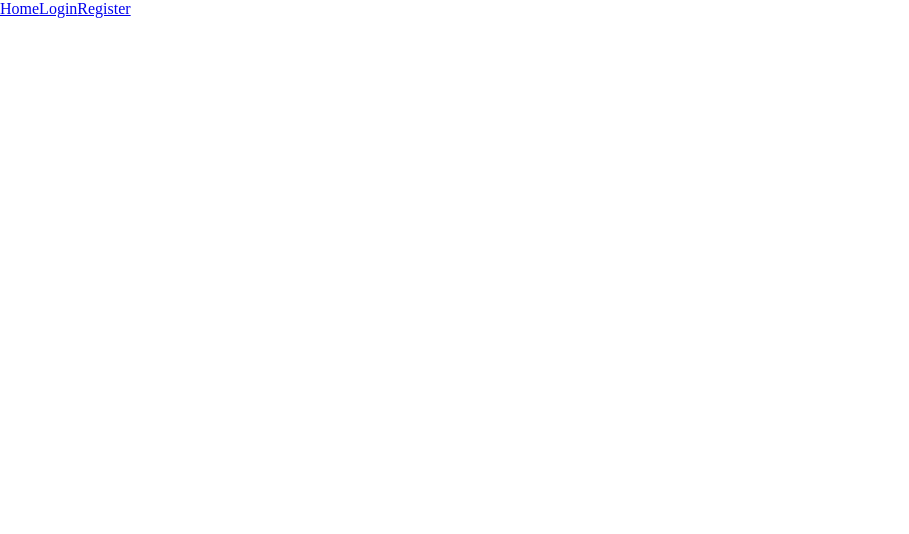
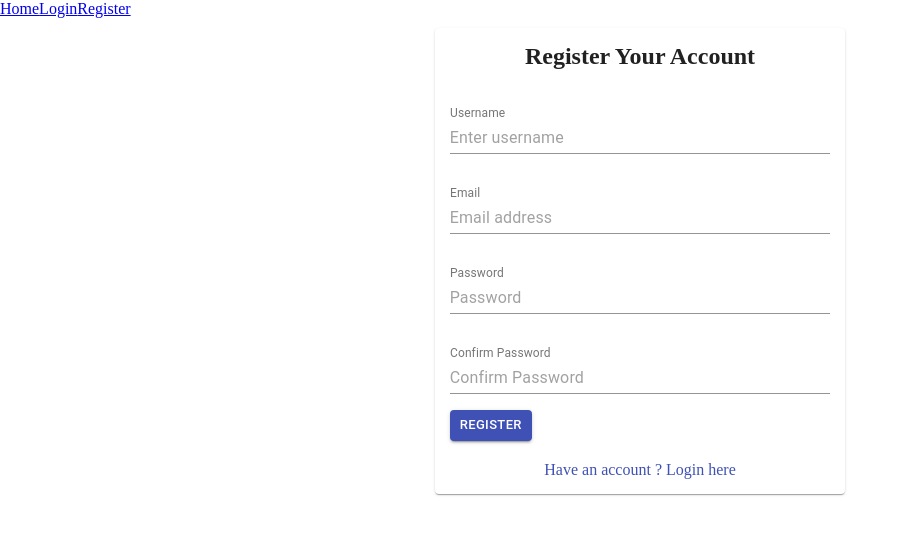
Before and after one commit to mdmonir027/mern-blog, a React (Create React App) app in the folder frontend/: page /register in a window 1280 px wide. Shown: the top 534 px of the page, without its empty margins (0-909 px from the left). Built offline with nearby package versions, Linux system fonts and the light colour scheme.

Commit message:
feat: registration

```diff
--- a/frontend/src/App.js
+++ b/frontend/src/App.js
@@ -3,6 +3,7 @@ import React from 'react';
 import { BrowserRouter as Router, Route, Switch } from 'react-router-dom';
 import './App.css';
 import Login from './auth/pages/Login';
+import Register from './auth/pages/Register';
 import Header from './shared/header/Header';
 
 const App = () => {
@@ -18,6 +19,9 @@ const App = () => {
             <Route path='/login' exact>
               <Login />
             </Route>
+            <Route path='/register' exact>
+              <Register />
+            </Route>
           </Switch>
         </div>
       </Container>
--- a/frontend/src/auth/pages/Register.js
+++ b/frontend/src/auth/pages/Register.js
@@ -0,0 +1,147 @@
+import { Button, Card, Grid, TextField } from '@material-ui/core';
+import { makeStyles } from '@material-ui/core/styles';
+import React, { useMemo, useState } from 'react';
+import { connect } from 'react-redux';
+import { Link, useHistory } from 'react-router-dom';
+import SimpleBackdrop from '../../shared/backdrop/Backdrop';
+import { registerAction } from '../../store/actions/authActions';
+
+const useStyles = makeStyles((theme) => ({
+  form: {
+    marginTop: '20px',
+    marginBottom: '20px',
+  },
+  input: {
+    marginTop: theme.spacing(2),
+    marginBottom: theme.spacing(2),
+  },
+  loginCard: {
+    padding: 15,
+  },
+  linkWrapper: {
+    textAlign: 'center',
+  },
+  link: {
+    textDecoration: 'none',
+    display: 'inline-block',
+    textAlign: 'center',
+    color: '#3f51b5',
+  },
+}));
+
+const Register = ({ auth, registerAction }) => {
+  const classes = useStyles();
+  const history = useHistory();
+  const [username, setUsername] = useState('');
+  const [email, setEmail] = useState('');
+  const [password, setPassword] = useState('');
+  const [passwordConfirm, setPasswordConfirm] = useState('');
+  const errors = useMemo(() => {
+    if (auth.error.page === 'register') return auth.error.errors;
+    return {};
+  }, [auth.error]);
+  const submitHandler = (event) => {
+    event.preventDefault();
+    registerAction({ username, email, password, passwordConfirm }, history);
+  };
+
+  return (
+    <Grid container justify='center'>
+      <Grid item md={4}>
+        <Card>
+          <div className={classes.loginCard}>
+            <h2 className='text-center'>Register Your Account</h2>
+            <form className={classes.form} onSubmit={submitHandler}>
+              <TextField
+                type='text'
+                label='Username'
+                placeholder='Enter username'
+                helperText={errors.username ? errors.username : ''}
+                fullWidth
+                margin='normal'
+                InputLabelProps={{
+                  shrink: true,
+                }}
+                error={!!errors.username}
+                name='username'
+                value={username}
+                className={classes.input}
+                onChange={(event) => setUsername(event.target.value)}
+              />
+              <TextField
+                type='email'
+                label='Email'
+                placeholder='Email address'
+                helperText={errors.email ? errors.email : ''}
+                fullWidth
+                margin='normal'
+                InputLabelProps={{
+                  shrink: true,
+                }}
+                error={!!errors.email}
+                name='email'
+                value={email}
+                className={classes.input}
+                onChange={(event) => setEmail(event.target.value)}
+              />
+              <TextField
+                type='password'
+                label='Password'
+                placeholder='Password'
+                helperText={errors.password ? errors.password : ''}
+                fullWidth
+                margin='normal'
+                InputLabelProps={{
+                  shrink: true,
+                }}
+                error={!!errors.password}
+                name='password'
+                value={password}
+                className={classes.input}
+                onChange={(event) => setPassword(event.target.value)}
+              />
+              <TextField
+                type='password'
+                label='Confirm Password'
+                placeholder='Confirm Password'
+                helperText={
+                  errors.passwordConfirm ? errors.passwordConfirm : ''
+                }
+                fullWidth
+                margin='normal'
+                InputLabelProps={{
+                  shrink: true,
+                }}
+                error={!!errors.passwordConfirm}
+                name='passwordConfirm'
+                value={passwordConfirm}
+                className={classes.input}
+                onChange={(event) => setPasswordConfirm(event.target.value)}
+              />
+              <Button
+                variant='contained'
+                color='primary'
+                type='submit'
+                size='small'
+              >
+                Register
+              </Button>
+            </form>
+            <div className={classes.linkWrapper}>
+              <Link to='/login' className={classes.link}>
+                Have an account ? Login here
+              </Link>
+            </div>
+          </div>
+        </Card>
+        <SimpleBackdrop enabled={auth.loading} />
+      </Grid>
+    </Grid>
+  );
+};
+
+const mapStateToProps = (state) => ({
+  auth: state.auth,
+});
+
+export default connect(mapStateToProps, { registerAction })(Register);
--- a/frontend/src/store/actions/authActions.js
+++ b/frontend/src/store/actions/authActions.js
@@ -30,3 +30,27 @@ export const loginAction = (user) => (dispatch) => {
       dispatchLoading(dispatch, false, types.SET_USER_LOADING);
     });
 };
+
+export const registerAction = (data, history) => (dispatch) => {
+  dispatchLoading(dispatch, true, types.SET_USER_LOADING);
+  axios
+    .post('/auth/registration', data)
+    .then((response) => {
+      console.log(response);
+      history.push('/login');
+      dispatch({
+        type: types.SET_USER_NO_ERRORS,
+      });
+      dispatchLoading(dispatch, false, types.SET_USER_LOADING);
+    })
+    .catch((e) => {
+      dispatch({
+        type: types.SET_USER_ERRORS,
+        payload: {
+          page: 'register',
+          errors: e.response.data,
+        },
+      });
+      dispatchLoading(dispatch, false, types.SET_USER_LOADING);
+    });
+};
--- a/frontend/src/store/actions/types.js
+++ b/frontend/src/store/actions/types.js
@@ -1,3 +1,4 @@
 export const SET_USER = 'SET_USER';
 export const SET_USER_LOADING = 'SET_USER_LOADING';
 export const SET_USER_ERRORS = 'SET_USER_ERRORS';
+export const SET_USER_NO_ERRORS = 'SET_USER_NO_ERRORS';
--- a/frontend/src/store/reducers/authReducer.js
+++ b/frontend/src/store/reducers/authReducer.js
@@ -38,6 +38,14 @@ const authReducer = (state = init, action) => {
           errors,
         },
       };
+    case types.SET_USER_NO_ERRORS:
+      return {
+        ...state,
+        error: {
+          page: null,
+          errors: {},
+        },
+      };
 
     default:
       return state;
```
